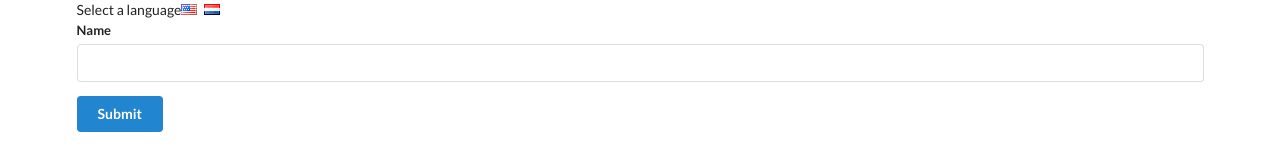
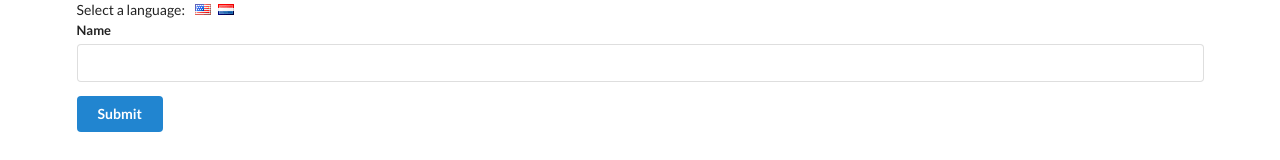
Before and after one commit to alex2chivas/translate-with-react-using-context, a React (Create React App) app: page / in a window 1280 px wide. Shown: the top 160 px of the page. Built offline with nearby package versions, Linux system fonts and the light colour scheme.

Commit message:
added inline style

```diff
--- a/src/components/App.js
+++ b/src/components/App.js
@@ -12,10 +12,12 @@ class App extends Component {
 	render() {
 		return (
 			<div className='ui container'>
-				<div>
-					Select a language
-					<i onClick={() => this.onLanguageChange('english')} className='flag us' />
-					<i onClick={() => this.onLanguageChange('dutch')} className='flag nl' />
+				<div style={{ display: 'flex' }}>
+					Select a language:
+					<div style={{ marginLeft: '10px' }}>
+						<i onClick={() => this.onLanguageChange('english')} className='flag us' />
+						<i onClick={() => this.onLanguageChange('dutch')} className='flag nl' />
+					</div>
 				</div>
 				<UserCreate />
 			</div>
```
